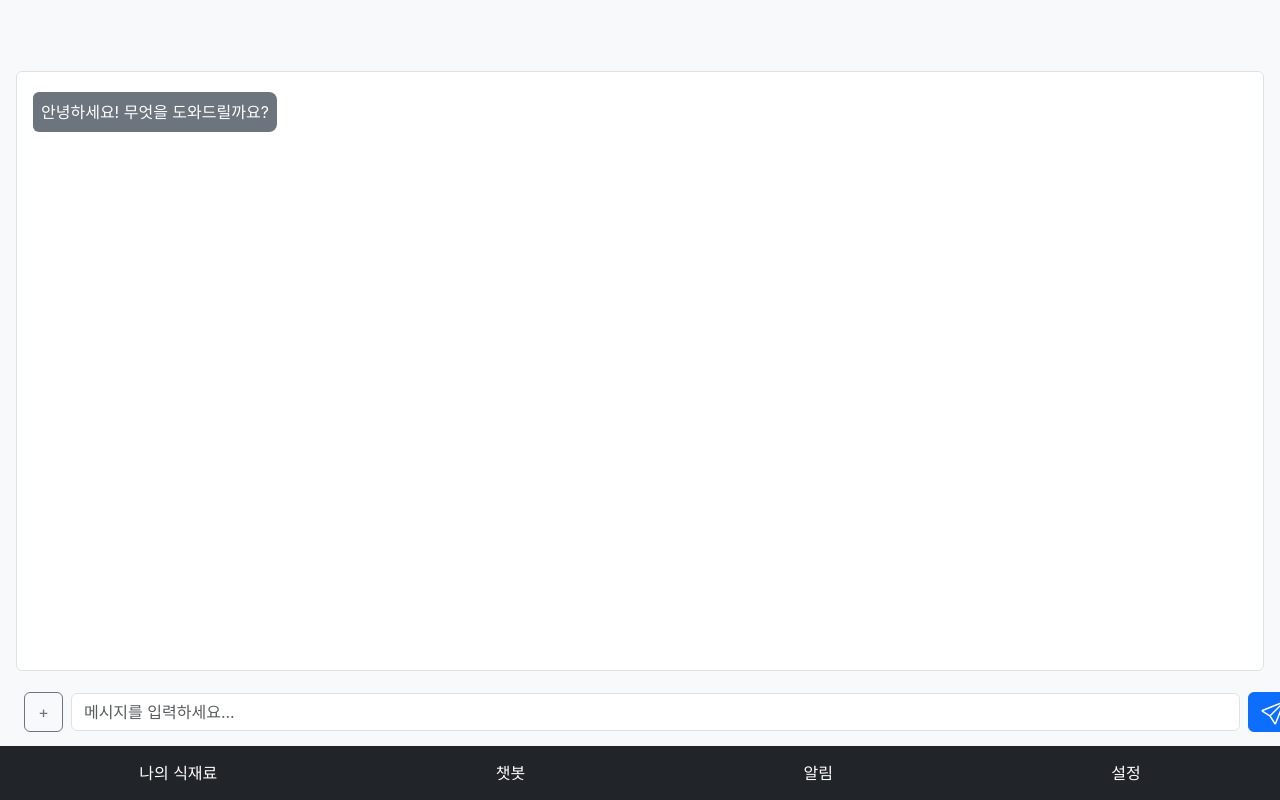
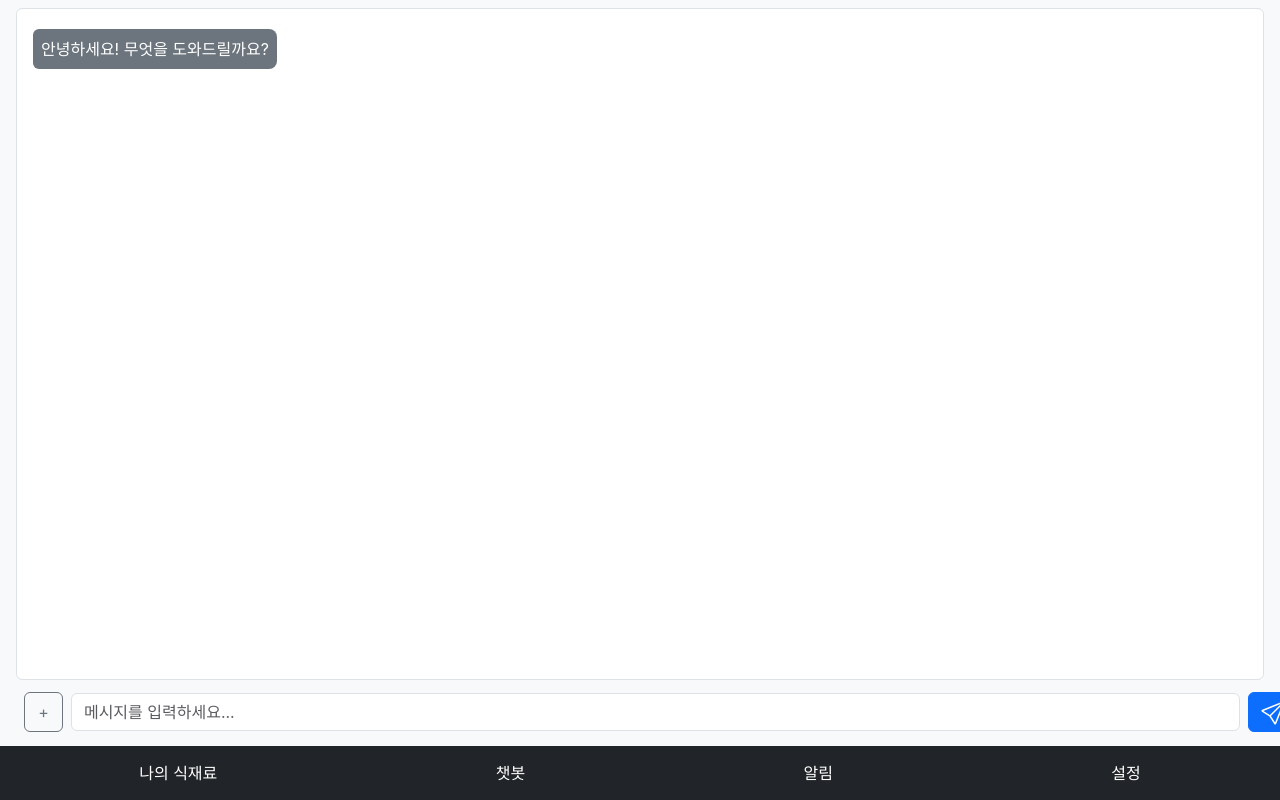
Before and after one commit to thedance546/WebService, a React (Create React App) app in the folder ReactFront/: page /Home in a window 1280 px wide. Both pictures are taken after a click on the button "챗봇". Built offline with nearby package versions, Linux system fonts and the light colour scheme.

Commit message:
Fix Charbot tab layout, get dynamic height (window.innerHeight)

```diff
--- a/ReactFront/src/components/ChatBot/ChatBot.js
+++ b/ReactFront/src/components/ChatBot/ChatBot.js
@@ -2,6 +2,7 @@
 import React, { useState, useEffect } from 'react';
 import ChatMessages from './ChatMessages';
 import ChatInput from './ChatInput';
+import './ChatBotStyles.css';
 
 const ChatBot = () => {
   const [messages, setMessages] = useState(() => {
@@ -10,6 +11,22 @@ const ChatBot = () => {
   });
 
   const [showOptions, setShowOptions] = useState(false);
+
+  // 동적 뷰포트 높이 설정 함수
+  const setViewportHeight = () => {
+    document.documentElement.style.setProperty('--viewport-height', `${window.innerHeight}px`);
+  };
+
+  useEffect(() => {
+    // 페이지 로드 및 리사이즈 시 동적 높이 설정
+    setViewportHeight();
+    window.addEventListener('resize', setViewportHeight);
+
+    // 컴포넌트 언마운트 시 이벤트 리스너 제거
+    return () => {
+      window.removeEventListener('resize', setViewportHeight);
+    };
+  }, []);
 
   useEffect(() => {
     localStorage.setItem('chatMessages', JSON.stringify(messages));
@@ -47,16 +64,14 @@ const ChatBot = () => {
   };
 
   return (
-    <div className="d-flex flex-column vh-100 bg-light position-relative">
-      {/* 상단 여유 공간 */}
-      <div style={{ height: '7vh' }}></div>
+    <div className="chatbot-container">
+      <div style={{ height: 'var(--top-margin)' }}></div>
 
-      {/* 대화 내용 (화면의 65%를 차지) */}
-      <ChatMessages messages={messages} style={{ height: '75vh' }} />
+      <ChatMessages messages={messages} style={{ height: 'var(--chat-height)', overflowY: 'auto' }} />
 
-      {/* 옵션 메뉴 */}
       {showOptions && (
-        <div className="d-flex justify-content-around position-fixed w-100" style={{ bottom: '120px', zIndex: 10, backgroundColor: '#fff', padding: '10px', borderTop: '1px solid #ddd' }}>
+        <div className="d-flex justify-content-around position-fixed w-100"
+             style={{ bottom: 'var(--options-bottom)', zIndex: 10, backgroundColor: 'var(--options-bg-color)', padding: 'var(--options-padding)', borderTop: `1px solid var(--options-border-color)` }}>
           <label className="btn btn-outline-secondary" style={{ flex: 1, margin: '0 5px' }} aria-label="사진 업로드">
             <input type="file" accept="image/*" onChange={(e) => handleImageUpload(e.target.files[0])} style={{ display: 'none' }} />
             📷
@@ -67,8 +82,8 @@ const ChatBot = () => {
         </div>
       )}
 
-      {/* 하단 고정 입력창 */}
-      <div className="position-fixed w-100 d-flex align-items-center" style={{ bottom: '60px', zIndex: 10, backgroundColor: 'transparent' }}>
+      <div className="position-fixed w-100 d-flex align-items-center"
+           style={{ bottom: 'var(--input-bottom)', zIndex: 10, backgroundColor: 'transparent' }}>
         <ChatInput addMessage={addMessage} toggleOptions={toggleOptions} />
       </div>
     </div>
--- /dev/null
+++ b/ReactFront/src/components/ChatBot/ChatBotStyles.css
@@ -0,0 +1,42 @@
+/* src/components/ChatBot/ChatBotStyles.css */
+
+/* 최상위 요소에 overflow: hidden 적용 */
+html, body {
+  overflow: hidden;
+}
+
+/* 동적 뷰포트 높이 변수 사용 */
+.chatbot-container {
+  height: var(--viewport-height); /* JavaScript로 설정된 동적 높이 적용 */
+  display: flex;
+  flex-direction: column;
+  overflow: hidden;
+}
+
+:root {
+    /* 상단 여백 */
+    --top-margin: 7vh;
+
+    /* 채팅창 높이 */
+    --chat-height: 84dvh;
+
+    /* 옵션 메뉴 */
+    --options-bottom: 120px;
+    --options-padding: 10px;
+    --options-bg-color: #ffffff;
+    --options-border-color: #ddd;
+
+    /* 입력창 하단 고정 위치 */
+    --input-bottom: 60px;
+
+    /* 버튼 및 아이콘 크기 */
+    --icon-size: 40px;
+    --button-bg-color: #3498db; /* 기본 버튼 배경색 */
+    --button-text-color: #ffffff; /* 버튼 텍스트 색상 */
+
+    /* 메시지 스타일 */
+    --user-msg-bg: #d1ffd6;
+    --bot-msg-bg: #ffd1d1;
+    --msg-border-radius: 10px;
+    --msg-max-width: 60%;
+  }
--- a/ReactFront/src/components/ChatBot/ChatInput.js
+++ b/ReactFront/src/components/ChatBot/ChatInput.js
@@ -1,6 +1,7 @@
 // src/components/ChatBot/ChatInput.js
 import React, { useState } from 'react';
 import { Send } from 'react-bootstrap-icons';
+import './ChatBotStyles.css';
 
 const ChatInput = ({ addMessage, toggleOptions }) => {
   const [input, setInput] = useState('');
@@ -25,12 +26,10 @@ const ChatInput = ({ addMessage, toggleOptions }) => {
 
   return (
     <div className="d-flex align-items-center p-2 w-100" style={{ backgroundColor: 'transparent' }}>
-      {/* + 버튼 (옵션 메뉴 토글) */}
-      <button className="btn btn-outline-secondary me-2" style={{ width: '40px', height: '40px' }} onClick={toggleOptions}>
+      <button className="btn btn-outline-secondary me-2" style={{ width: 'var(--icon-size)', height: 'var(--icon-size)' }} onClick={toggleOptions}>
         +
       </button>
 
-      {/* 텍스트 입력 필드 */}
       <input
         type="text"
         className="form-control flex-grow-1"
@@ -40,8 +39,7 @@ const ChatInput = ({ addMessage, toggleOptions }) => {
         onKeyDown={handleKeyDown}
       />
 
-      {/* 전송 버튼 */}
-      <button className="btn btn-primary ms-2" style={{ width: '40px', height: '40px' }} onClick={handleSendMessage} aria-label="전송">
+      <button className="btn btn-primary ms-2" style={{ width: 'var(--icon-size)', height: 'var(--icon-size)' }} onClick={handleSendMessage} aria-label="전송">
         <Send size={24} />
       </button>
     </div>
--- a/ReactFront/src/components/ChatBot/ChatMessages.js
+++ b/ReactFront/src/components/ChatBot/ChatMessages.js
@@ -1,5 +1,6 @@
 // src/components/ChatBot/ChatMessages.js
 import React, { useRef, useEffect } from 'react';
+import './ChatBotStyles.css'; // 스타일 파일 연결
 
 const ChatMessages = ({ messages, style }) => {
   const messagesEndRef = useRef(null);
@@ -9,7 +10,7 @@ const ChatMessages = ({ messages, style }) => {
   }, [messages]);
 
   return (
-    <div className="overflow-auto p-3 bg-white border rounded" style={{ ...style, overflowY: 'auto' }}>
+    <div className="overflow-auto p-3 bg-white border rounded" style={{ ...style }}>
       {messages.map((message, index) => (
         <div
           key={index}
@@ -17,10 +18,10 @@ const ChatMessages = ({ messages, style }) => {
         >
           <div
             className={`p-2 rounded-3 ${message.sender === 'user' ? 'bg-primary text-white' : 'bg-secondary text-white'} ${message.sender === 'user' ? 'rounded-end' : 'rounded-start'}`}
-            style={{ maxWidth: '60%' }}
+            style={{ maxWidth: 'var(--msg-max-width)', backgroundColor: message.sender === 'user' ? 'var(--user-msg-bg)' : 'var(--bot-msg-bg)', borderRadius: 'var(--msg-border-radius)' }}
           >
             {message.imageUrl ? (
-              <img src={message.imageUrl} alt="미리보기" style={{ maxWidth: '100%', borderRadius: '10px' }} />
+              <img src={message.imageUrl} alt="미리보기" style={{ maxWidth: '100%', borderRadius: 'var(--msg-border-radius)' }} />
             ) : (
               message.text
             )}
```
